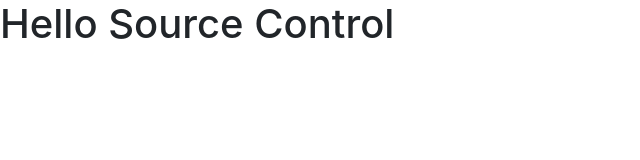
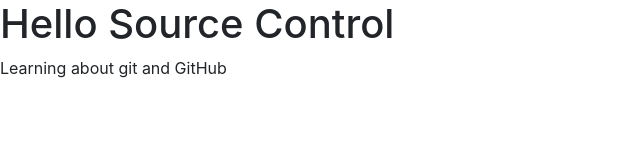
Before and after one commit to nuffQuantumSayd/AdvJs-HelloSourceControl, a plain HTML site: page index.html in a window 1280 px wide. Shown: the whole page, without its empty margins (0-640 px from the left). Drawn offline with nearby package versions, Linux system fonts and the light colour scheme.

Commit message:
Added first paragraph

```diff
--- a/index.html
+++ b/index.html
@@ -10,8 +10,7 @@
 </head>
 <body>
     <h1>Hello Source Control</h1>
-    <script>
 
-    </script>
+    <p>Learning about git and GitHub</p>
 </body>
 </html>
```
